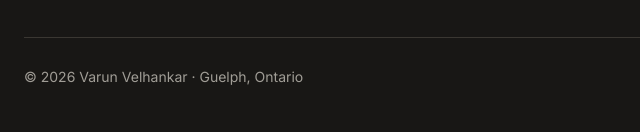
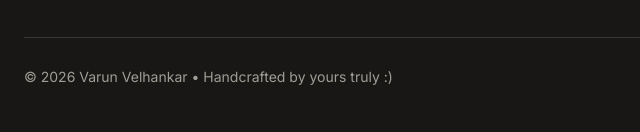
Before and after one commit to bababanaras/Portfolio, a plain HTML site: page about.html in a window 1280 px wide. Shown: the part 2696-2828 px from the top of the page, 0-640 px from the left. Drawn offline with nearby package versions, Linux system fonts and the light colour scheme.

Commit message:
Update footer text to match design
Co-Authored-By: Claude Opus 5.5 <noreply@anthropic.com>

```diff
--- a/about.html
+++ b/about.html
@@ -109,7 +109,7 @@
       <a class="text-link" href="https://www.linkedin.com/in/varunvelhankar/">LinkedIn</a>
     </div>
     <footer class="site-footer">
-      <span>© 2026 Varun Velhankar · Guelph, Ontario</span>
+      <span>© 2026 Varun Velhankar • Handcrafted by yours truly :)</span>
       <nav aria-label="Footer"><a href="https://www.linkedin.com/in/varunvelhankar/">LinkedIn</a><a href="writing.html">Writing</a><a href="#adplist">ADPList</a></nav>
     </footer>
   </div>
```
Also changed, not shown: how-i-think.html (+1 -1 lines), index.html (+1 -1 lines), writing.html (+1 -1 lines).
